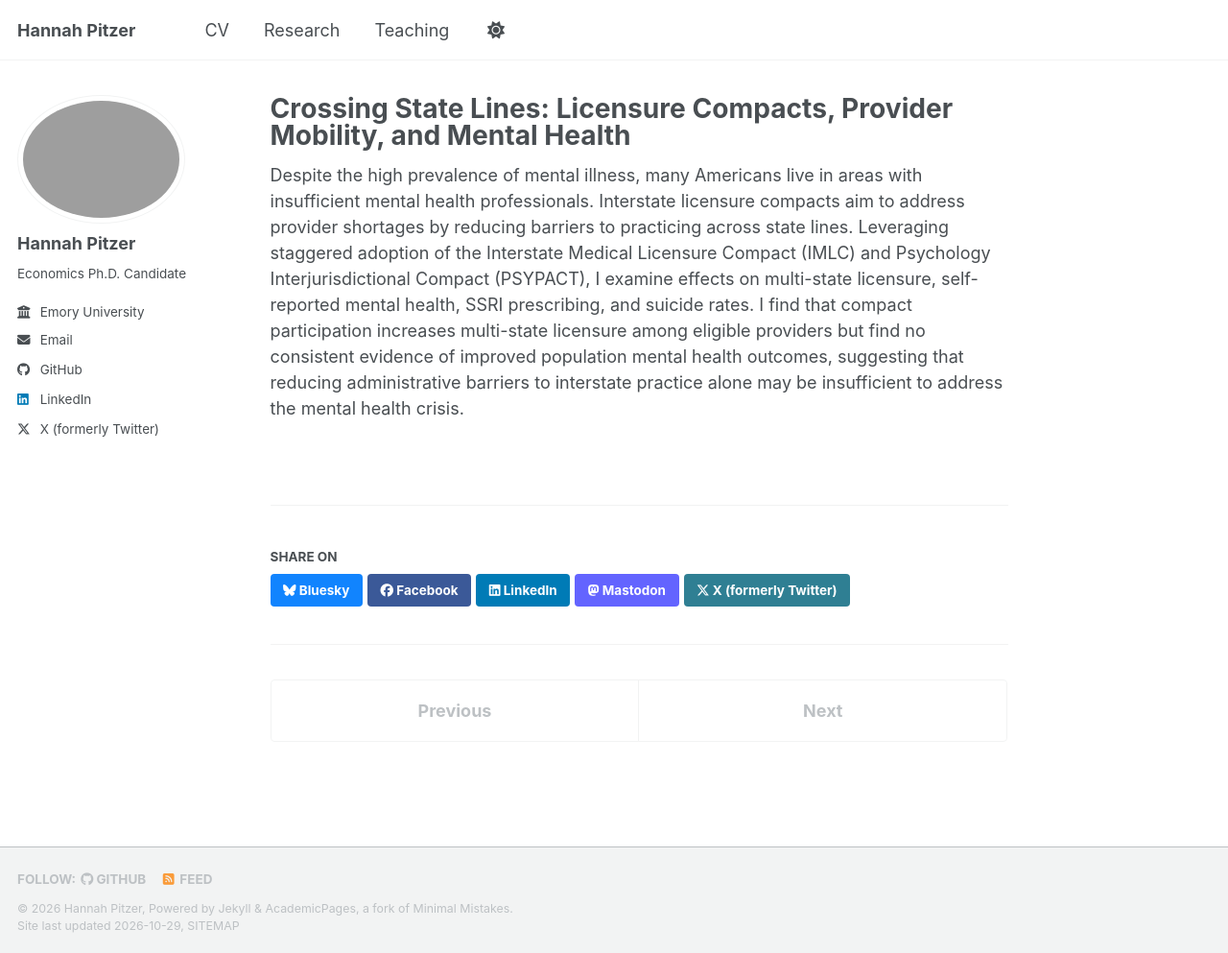
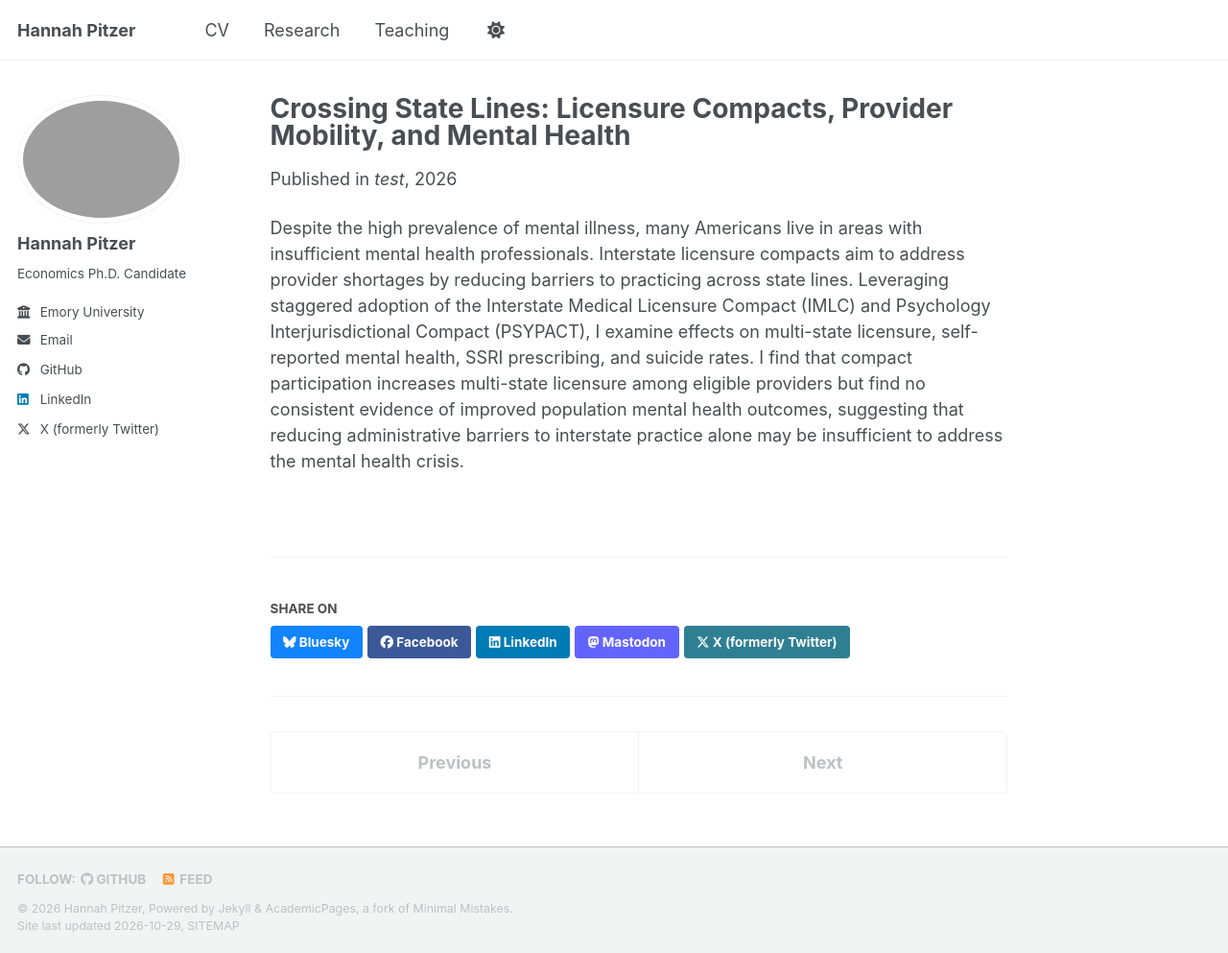
Before and after one commit to hdpitzer/hdpitzer.github.io, a Jekyll site: the page built from _publications/2026-07-31-licensure-mh.md, in a window 1280 px wide and 993 px high. Shown: the whole window at 96% size. Built offline with Jekyll 4.4.1, drawn with Linux system fonts in a browser that asks for light colours; a style sheet for code colours, icons or effects is not loaded.

Commit message:
Update 2026-07-31-licensure-mh.md

```diff
--- a/_publications/2026-07-31-licensure-mh.md
+++ b/_publications/2026-07-31-licensure-mh.md
@@ -4,8 +4,8 @@ collection: publications
 category: jobmarketpaper
 permalink: /publication/licensure-mh
 excerpt: 'This paper studies the impact of interstate licensure compacts on provider licensure and population mental health. Leveraging staggered adoption of the IMLC and PSYPACT, I find that compact participation increases multi-state licensure among eligible providers but find no consistent evidence of improvements in self-reported mental health, SSRI prescribing, or suicide rates. Reducing barriers to interstate practice may therefore be insufficient on its own to improve population mental health.'
-date: 2026-07-31
-venue:
+date: 2026-10-06
+venue: test
 slidesurl:
 paperurl: /files/licensure-mh.pdf
 bibtexurl:
```
